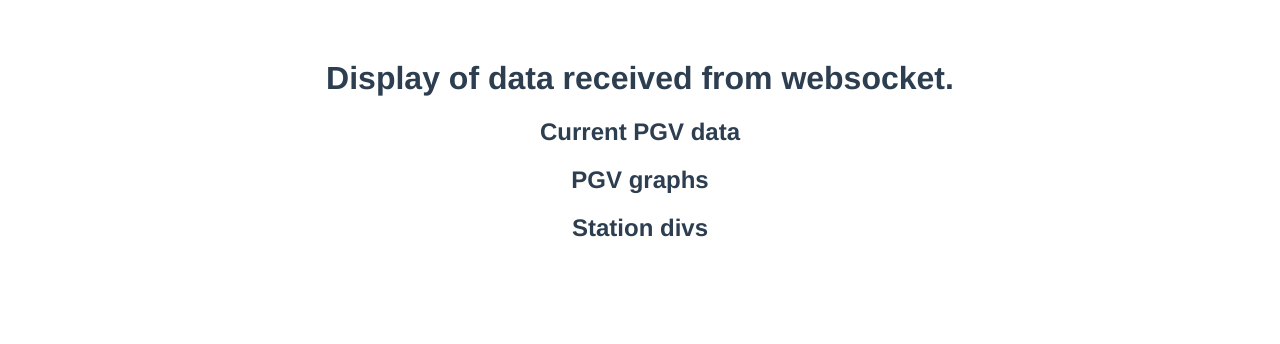
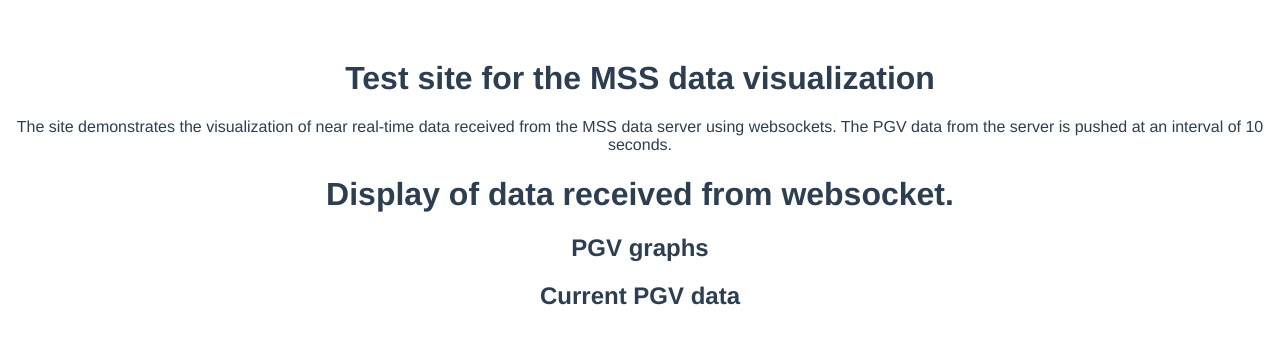
Before and after one commit to Macroseismic-Sensor-Network/mss_vis, a Vue app: page / in a window 1280 px wide. Shown: the top 344 px of the page. Built offline with nearby package versions, Linux system fonts and the light colour scheme; what vue-native-websocket would draw is missing.

Commit message:
Added a description of the site.

```diff
--- a/src/components/WebSocketDisplay.vue
+++ b/src/components/WebSocketDisplay.vue
@@ -1,18 +1,25 @@
 <template>
+
     <div class="hello">
+      <h1>Test site for the MSS data visualization</h1>
+      <p> The site demonstrates the visualization of near real-time data received from the MSS data server using websockets. The PGV data from the server is pushed at an interval of 10 seconds.</p>
         <h1>{{ title }}</h1>
+
+        <h2> PGV graphs </h2>
+        <PGVGraph v-for="cur_stream in streams" v-bind:stream_id="cur_stream" />
+
+
         <h2> Current PGV data </h2>
         <ul>
             <PGVDisplay v-for="cur_stream in streams" v-bind:station_name="cur_stream" />
         </ul>
 
-        <h2> PGV graphs </h2>
-        <PGVGraph v-for="cur_stream in streams" v-bind:stream_id="cur_stream" />
-
+        <!--
         <h2> Station divs </h2>
         <div v-for="(cur_pgv, cur_name, cur_ind) in pgv_value" v-bind:id="cur_name">
             <b>{{ cur_name }}</b>
         </div>
+        -->
     </div>
 </template>
 
```
